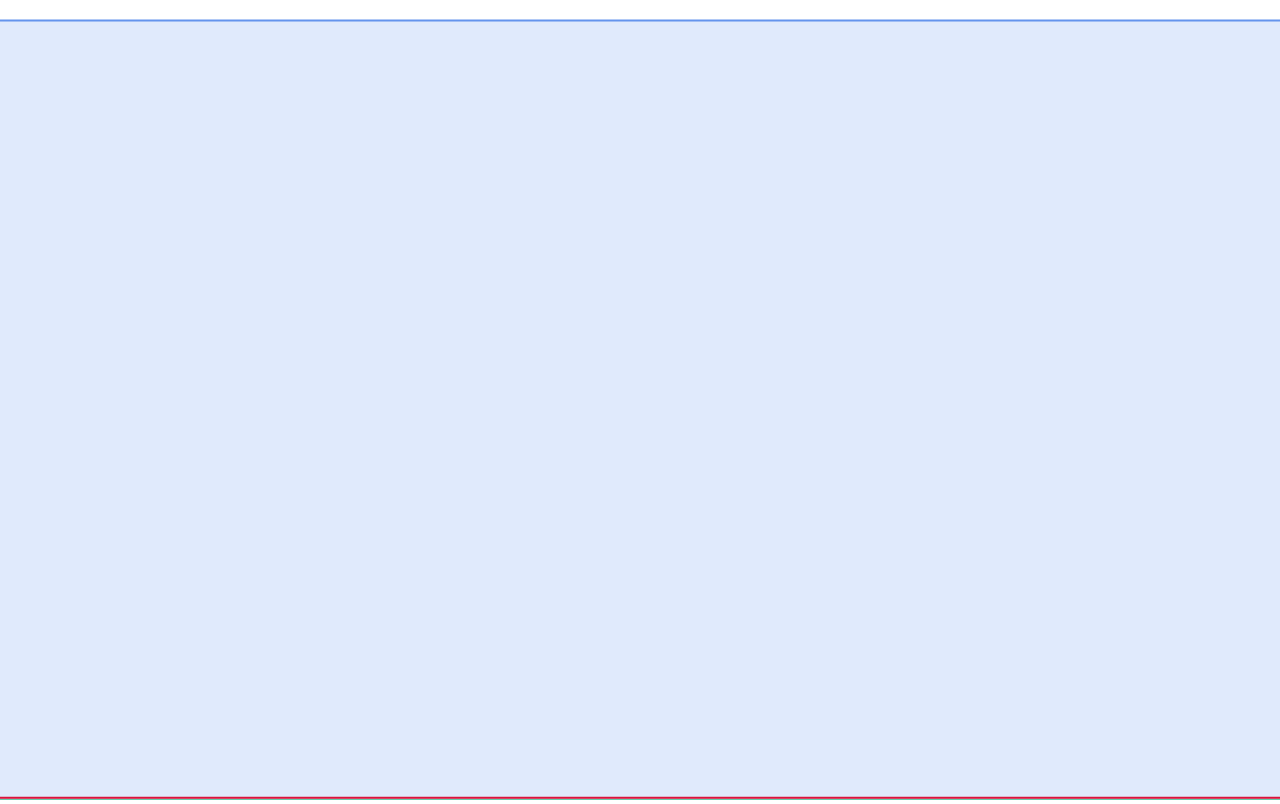
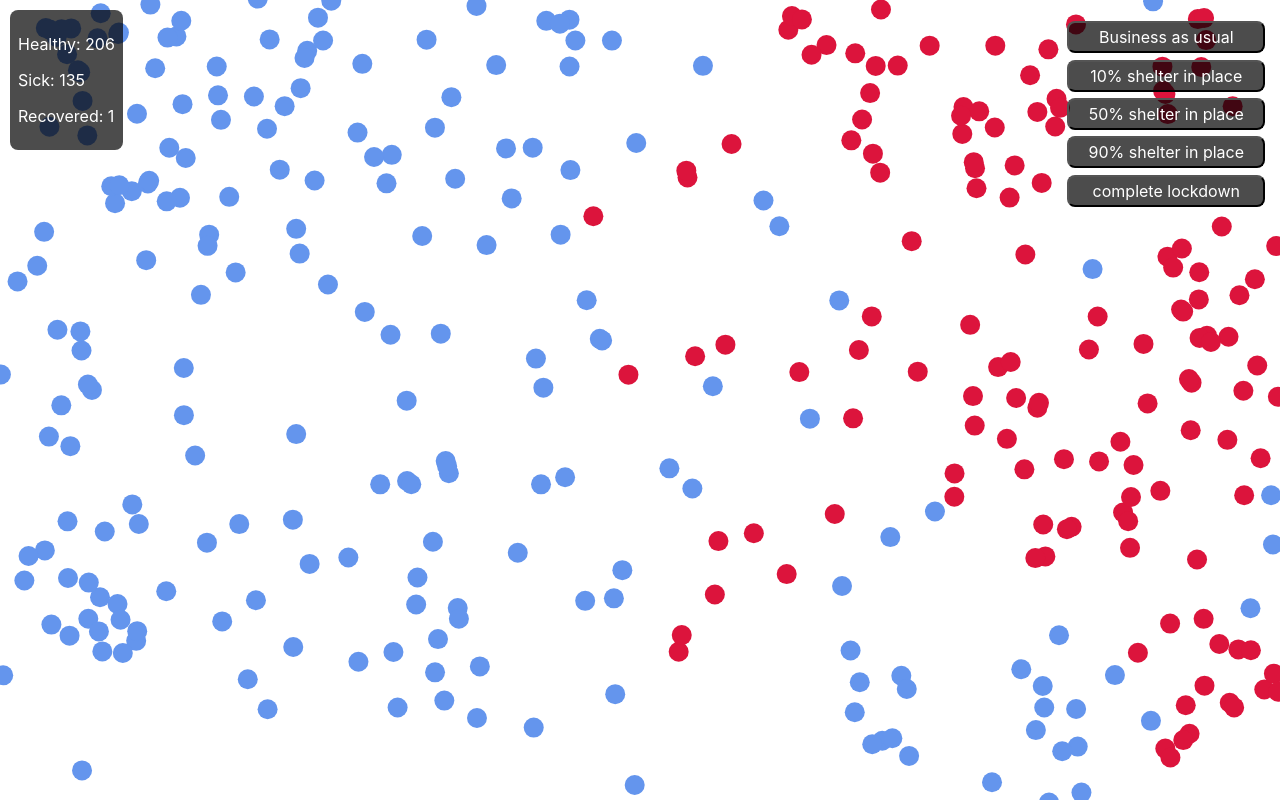
Before and after one commit to andreas-groos/social-distancing, a React (Create React App) app: page / in a window 1280 px wide. Built offline with nearby package versions, Linux system fonts and the light colour scheme.

Commit message:
Fix for count calulcation

```diff
--- a/src/Container.tsx
+++ b/src/Container.tsx
@@ -50,7 +50,8 @@ export default function Container({ }: Props): ReactElement {
     }
     if (d3svg && d3svg.current) {
       const { height, width } = d3svg.current.getBoundingClientRect()
-      const COUNT = Math.floor(height * width / 80000)
+      const COUNT = Math.floor(height * width / 3000)
+      console.log('count', count)
       setCount(COUNT)
       let inter = setInterval(() => {
         persons.forEach((p) => {
```
